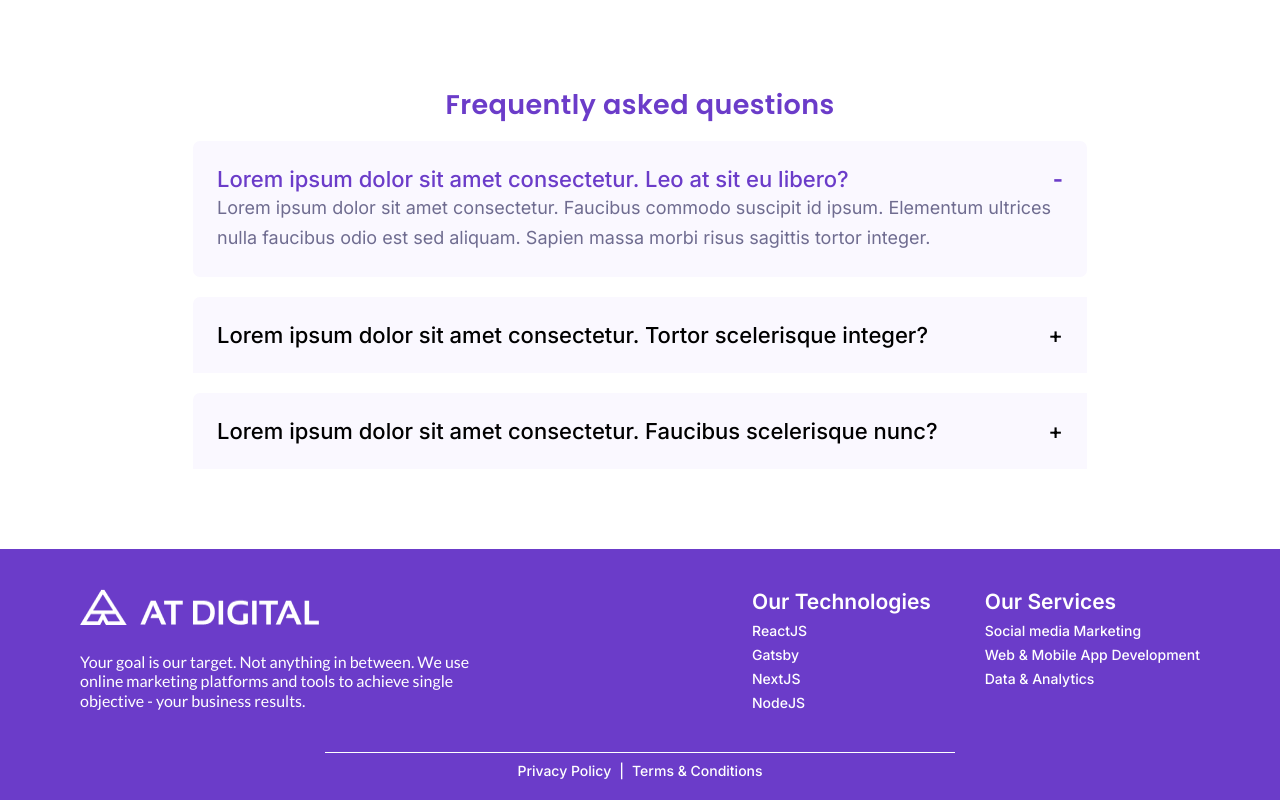
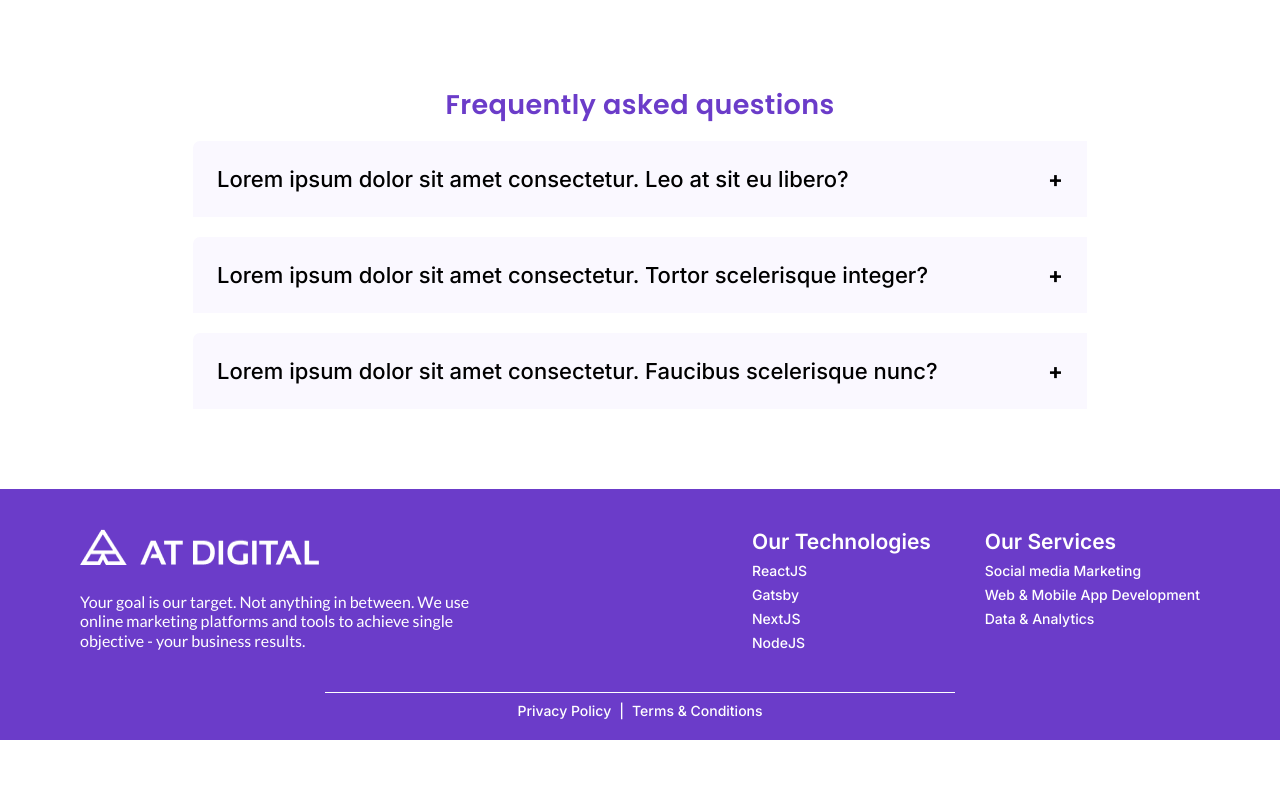
Before and after one commit to Thusikaran/at-digital, a React (Vite) app: page / in a window 1280 px wide. Shown: the part 1602-2402 px from the top of the page. After the commit the page ends 2342 px from the top, so only its background shows below. Built offline with nearby package versions, Linux system fonts and the light colour scheme.

Commit message:
add state

```diff
--- a/src/components/Container/Container.css
+++ b/src/components/Container/Container.css
@@ -135,6 +135,7 @@
     text-underline-position: from-font;
     text-decoration-skip-ink: none;
     color: #6F6C90;
+    cursor: pointer;
 
 }
 .Question-top-in{
@@ -160,6 +161,7 @@
     opacity: 0px;
     background: #FAF8FF;
     padding: 24px;
+    cursor: pointer;
 
     font-family: Inter;
     font-size: 22px;
--- a/src/components/Container/Container.jsx
+++ b/src/components/Container/Container.jsx
@@ -1,4 +1,4 @@
-import React from 'react'
+import React, { useState } from 'react'
 import bgimg from '../../assets/img/container.png'
 import './Container.css'
 import img1 from '../../assets/img/image1.png'
@@ -6,6 +6,9 @@ import img2 from '../../assets/img/image2.png'
 import { containerData } from '../../content/content'
 
 const Container = () => {
+    const [open1,setOpen1]=useState(false)
+    const [open2,setOpen2]=useState(false)
+    const [open3,setOpen3]=useState(false)
   return (
     <div>
         <div className='container'>
@@ -39,21 +42,36 @@ const Container = () => {
 
         <div className='Question'>
             <div className='Question-header'>{containerData.Question.title}</div>
-            <div className='Question-top'>
-                <div className='Question-top-in'>
+            <div className={open1?'Question-top':''}>
+                <div className={open1?'Question-top-in':'Question-box'}>
                     <div>{containerData.Question.text1}</div>
-                    <div><b>-</b></div>
+                    <div onClick={()=>setOpen1(!open1)}>{open1?<b>-</b>:<b>+</b>}</div>
                 </div>
+                {open1 && (
                 <div>{containerData.Question.text2}</div>
+                   )}
             </div>
-            <div  className='Question-box'>
-                <div>{containerData.Question.text3}</div>
-                <div>+</div>
+
+            <div className={open2?'Question-top':''}>
+                <div className={open2?'Question-top-in':'Question-box'}>
+                    <div>{containerData.Question.text3}</div>
+                    <div onClick={()=>setOpen2(!open2)}>{open2?<b>-</b>:<b>+</b>}</div>
+                </div>
+                {open2 && (
+                <div>{containerData.Question.text2}</div>
+                   )}
             </div>
-            <div  className='Question-box'>
-                <div>{containerData.Question.text4}</div>
-                <div>+</div>
+
+            <div className={open3?'Question-top':''}>
+                <div className={open3?'Question-top-in':'Question-box'}>
+                    <div>{containerData.Question.text4}</div>
+                    <div onClick={()=>setOpen3(!open3)}>{open3?<b>-</b>:<b>+</b>}</div>
+                </div>
+                {open3 && (
+                <div>{containerData.Question.text2}</div>
+                   )}
             </div>
+
         </div>
     </div>
   )
```
